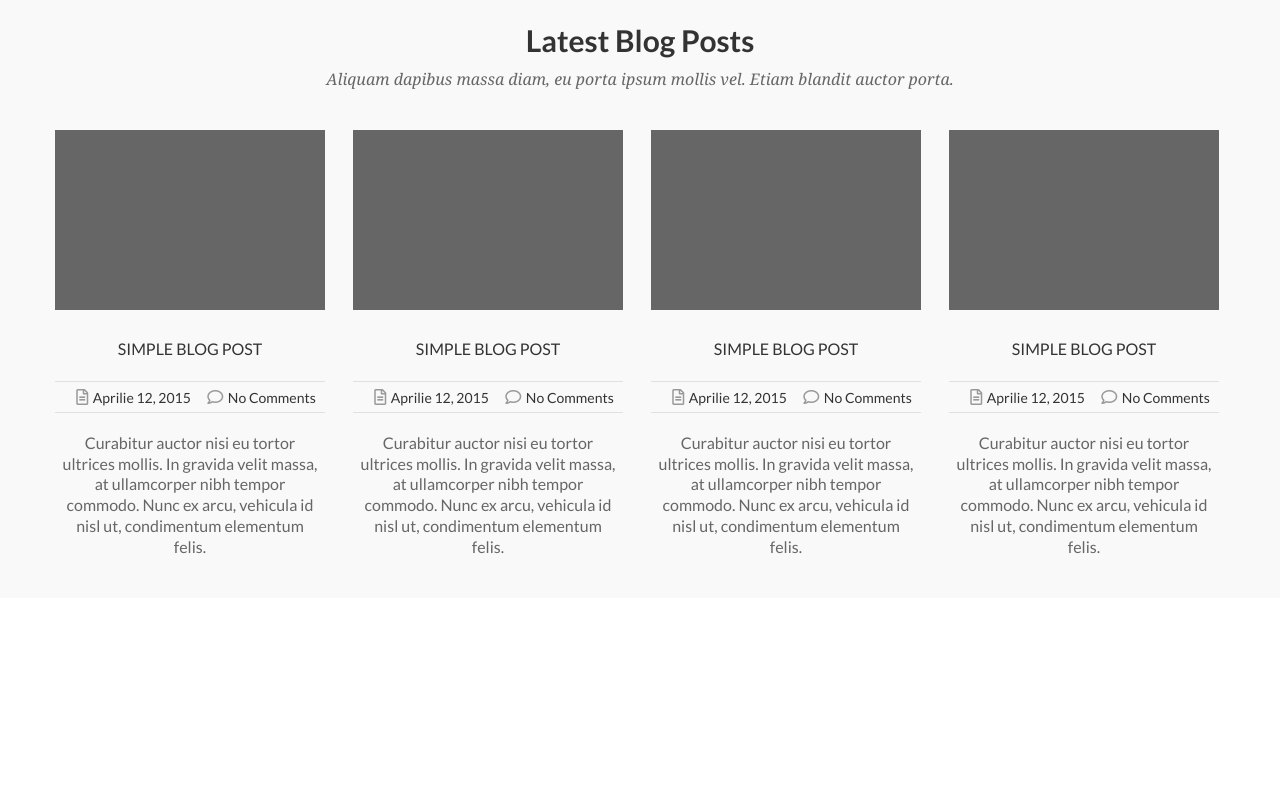
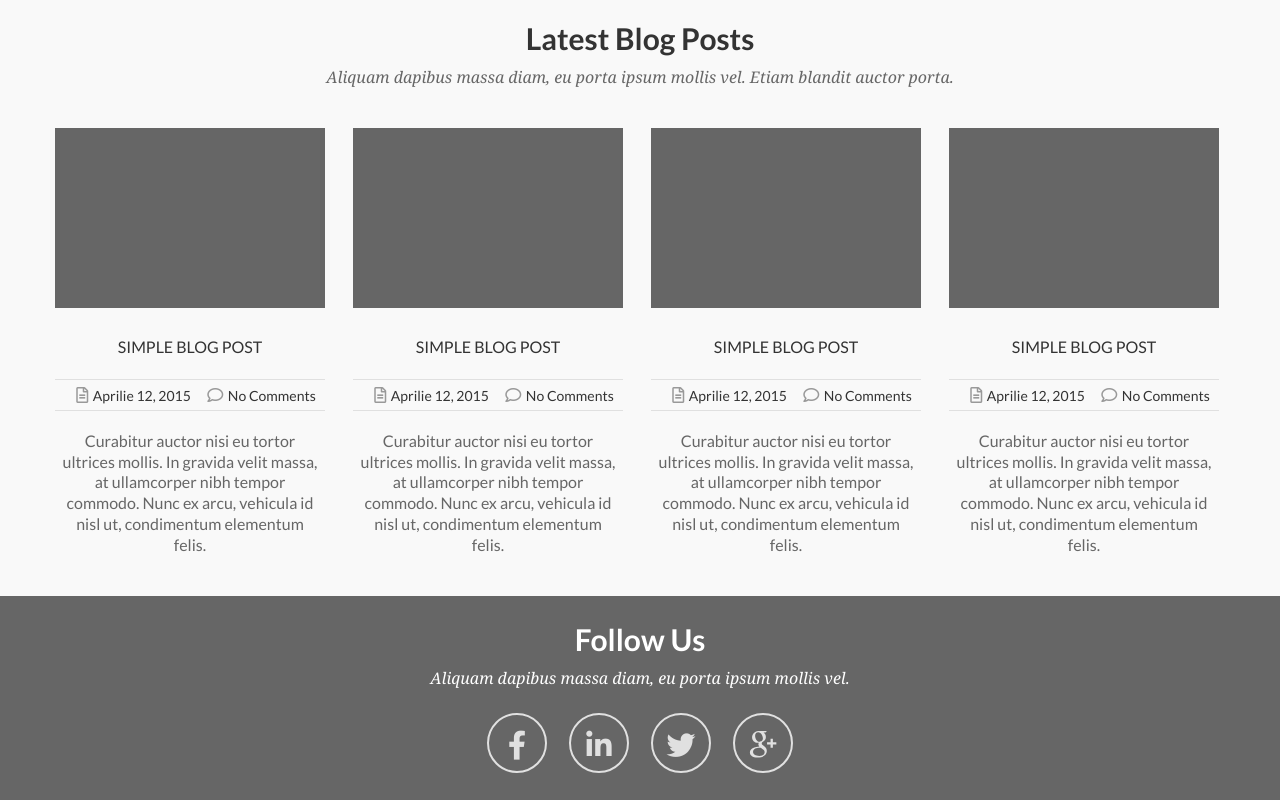
Before and after one commit to Galina1111/Amethyst, a plain HTML site: page index.html in a window 1280 px wide. Shown: the part 9069-9869 px from the top of the page. Before the commit the page ends 9667 px from the top, so only its background shows below. Drawn offline with nearby package versions, Linux system fonts and the light colour scheme.

Commit message:
- add block Subscribe.

```diff
--- a/index.html
+++ b/index.html
@@ -886,7 +886,32 @@
 
     </div>
 </section>
+<section class="subscribe">
+    <div class="container">
+        <h4>Follow Us</h4>
+        <p class="sub-title">Aliquam dapibus massa diam, eu porta ipsum mollis vel. </p>
+        <div class="social-networks">
+            <div>
+                <a href="http://loyer.com.ua/uk/10-sajtiv-yaki-rozshiryat-vash-krugozir-i-navchat-novomu/" class="social-network"><i class="fab fa-facebook-f"></i></a>
+                <span></span>
+            </div>
 
+            <div>
+                <a href="http://loyer.com.ua/uk/10-sajtiv-yaki-rozshiryat-vash-krugozir-i-navchat-novomu/" class="social-network"><i class="fab fa-linkedin-in"></i></a>
+                <span></span>
+            </div>
+
+            <div>
+                <a href="http://loyer.com.ua/uk/10-sajtiv-yaki-rozshiryat-vash-krugozir-i-navchat-novomu/" class="social-network"><i class="fab fa-twitter"></i></a>
+                <span></span>
+            </div>
+            <div>
+                <a href="http://loyer.com.ua/uk/10-sajtiv-yaki-rozshiryat-vash-krugozir-i-navchat-novomu/" class="social-network"><img src="img/iconfinder-icon%20(1).svg"  class="gooleImg"></a>
+                <span></span>
+            </div>
+        </div>
+    </div>
+</section>
 
 
 <script src="https://code.jquery.com/jquery-3.3.1.slim.min.js"
--- a/less/faq.less
+++ b/less/faq.less
@@ -99,6 +99,7 @@
     }
   }
   .tab-content {
+    margin-top: -2px;
     #home,
     #menu1,
     #menu2 {
--- a/less/main.less
+++ b/less/main.less
@@ -17,3 +17,4 @@
 @import "pricing";
 @import "faq";
 @import "latest-blog-posts";
+@import "subscribe";
--- /dev/null
+++ b/less/subscribe.less
@@ -0,0 +1,86 @@
+
+@-webkit-keyframes Rotate
+{
+  from{-webkit-transform:rotate(0deg);}
+  to{-webkit-transform:rotate(360deg);}
+}
+@-moz-keyframes Rotate
+{
+  from{-moz-transform:rotate(0deg);}
+  to{-moz-transform:rotate(360deg);}
+}
+@-ms-keyframes Rotate
+{
+  from{-ms-transform:rotate(0deg);}
+  to{-ms-transform:rotate(360deg);}
+}
+
+.subscribe {
+  position: relative;
+  background-color: @background_color_9;
+  padding-top: 25px;
+  padding-bottom: 40px;
+
+  h4 {
+    color: @color_20;
+  }
+  .sub-title {
+    color: @color_20;
+    padding-top: 0px;
+  }
+  .social-networks {
+    display: grid;
+    justify-content: center;
+    grid-template-columns: 60px 60px 60px 60px;
+    grid-column-gap: 22px;
+    margin-top: 37px;
+    a.social-network {
+      display: grid;
+      justify-items: center;
+      z-index: 1000;
+      &:hover{
+        span{
+
+        }
+      }
+    }
+    & span {
+      border: 2px solid #e1e1e1;
+      border-radius: 50%;
+      height: 60px;
+      width: 60px;
+      position: absolute;
+      bottom: 13%;
+      &:hover {
+        height: 60px;
+        width: 60px;
+        border-radius: 50%;
+        /*border: 2px dashed #000;*/
+        border: 2px dashed #e1e1e1;
+        -webkit-animation-name: Rotate;
+        -webkit-animation-duration: 2s;
+        -webkit-animation-iteration-count: infinite;
+        -webkit-animation-timing-function: linear;
+        -moz-animation-name: Rotate;
+        -moz-animation-duration: 2s;
+        -moz-animation-iteration-count: infinite;
+        -moz-animation-timing-function: linear;
+        -ms-animation-name: Rotate;
+        -ms-animation-duration: 2s;
+        -ms-animation-iteration-count: infinite;
+        -ms-animation-timing-function: linear;
+      }
+    }
+    .fa-linkedin-in,
+    .fa-facebook-f,
+    .fa-twitter {
+      color: @color_25;
+      font-size: 29px;
+    }
+
+    .gooleImg {
+      width: 29px;
+    }
+  }
+
+}
--- a/less/vars.less
+++ b/less/vars.less
@@ -26,6 +26,7 @@
 @color_26: #c2cad4;
 @color_27: none;
 @color_28: #495057;
+@color_29: #e1e1e1;
 @font_family_1: 'Georgia';
 @font_family_2: 'Lato-Bold';
 @font_family_3: 'Lato-Regular';
```
Also changed, not shown: css/main.css, 1 other file.
